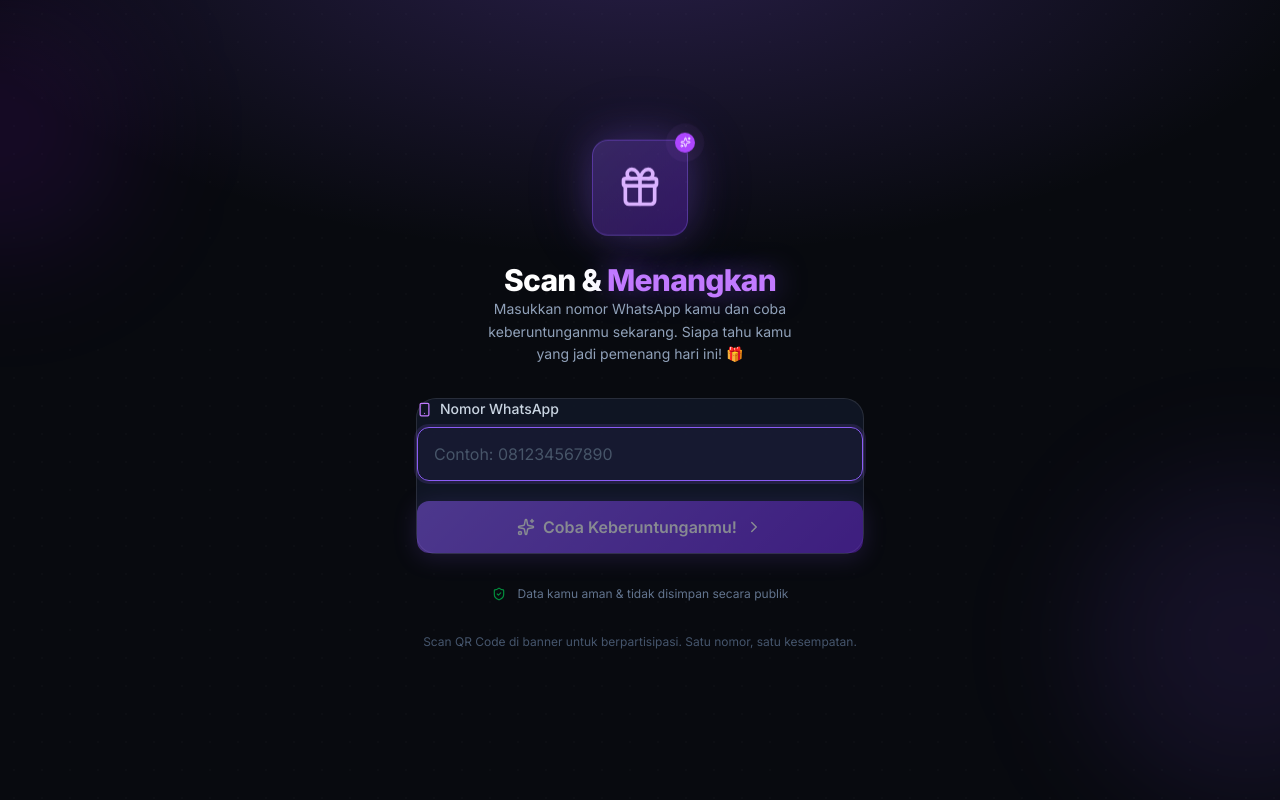
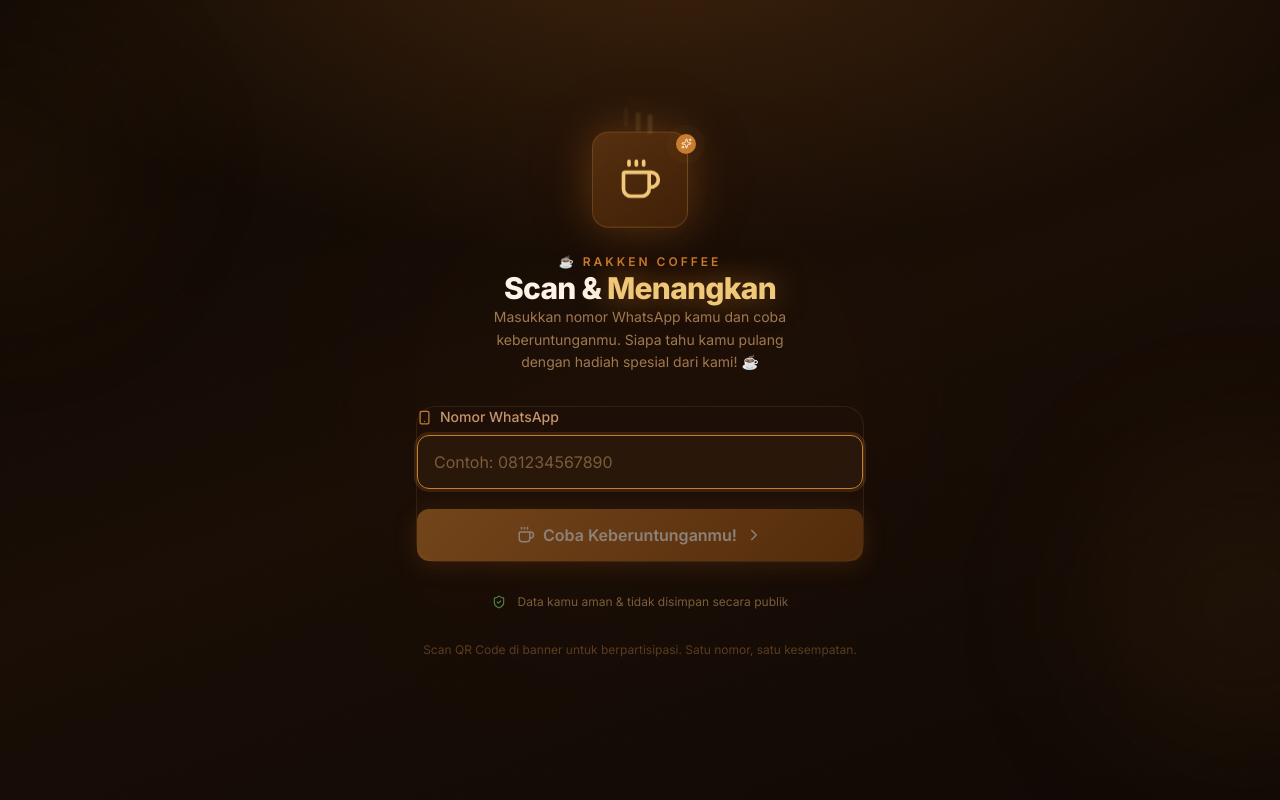
Before and after one commit to dzakyahnaf/barcode-luck, a Next.js app: page / in a window 1280 px wide. Built offline with nearby package versions, Linux system fonts and the light colour scheme.

Commit message:
fix: UI kopi

```diff
--- a/src/app/globals.css
+++ b/src/app/globals.css
@@ -2,22 +2,22 @@
 @import "tailwindcss";
 
 :root {
-  --bg-primary: #080a0f;
-  --bg-secondary: #0d1117;
-  --bg-card: #111827;
-  --border: rgba(255, 255, 255, 0.08);
-  --border-glow: rgba(139, 92, 246, 0.4);
-  --text-primary: #f8fafc;
-  --text-secondary: #94a3b8;
-  --text-muted: #475569;
-  --accent: #8b5cf6;
-  --accent-light: #a78bfa;
-  --accent-glow: rgba(139, 92, 246, 0.15);
-  --gold: #f59e0b;
-  --gold-light: #fcd34d;
-  --gold-glow: rgba(245, 158, 11, 0.2);
-  --green: #10b981;
-  --red: #ef4444;
+  --bg-primary: #0d0804;
+  --bg-secondary: #140c06;
+  --bg-card: #1e1109;
+  --border: rgba(180, 120, 60, 0.12);
+  --border-glow: rgba(180, 100, 30, 0.4);
+  --text-primary: #fdf4e7;
+  --text-secondary: #c4956a;
+  --text-muted: #7a5c3a;
+  --accent: #c97c2e;
+  --accent-light: #e8a84a;
+  --accent-glow: rgba(201, 124, 46, 0.15);
+  --gold: #d4a855;
+  --gold-light: #f0c87a;
+  --gold-glow: rgba(212, 168, 85, 0.2);
+  --green: #6aa84f;
+  --red: #c0392b;
 }
 
 * {
@@ -40,10 +40,10 @@
 }
 
 /* ===================== GRADIENTS & GLOWS ===================== */
-.bg-radial-purple {
+.bg-radial-coffee {
   background: radial-gradient(
     ellipse 80% 60% at 50% -10%,
-    rgba(139, 92, 246, 0.25) 0%,
+    rgba(180, 100, 30, 0.28) 0%,
     transparent 70%
   );
 }
@@ -51,30 +51,48 @@
 .bg-radial-gold {
   background: radial-gradient(
     ellipse 80% 60% at 50% -10%,
-    rgba(245, 158, 11, 0.2) 0%,
+    rgba(212, 168, 85, 0.22) 0%,
     transparent 70%
   );
 }
 
+/* Keep old name as alias for landing page */
+.bg-radial-purple {
+  background: radial-gradient(
+    ellipse 80% 60% at 50% -10%,
+    rgba(180, 100, 30, 0.28) 0%,
+    transparent 70%
+  );
+}
+
+.glow-coffee {
+  box-shadow: 0 0 40px rgba(180, 100, 30, 0.35), 0 0 80px rgba(180, 100, 30, 0.12);
+}
+
 .glow-purple {
-  box-shadow: 0 0 40px rgba(139, 92, 246, 0.3), 0 0 80px rgba(139, 92, 246, 0.1);
+  box-shadow: 0 0 40px rgba(180, 100, 30, 0.35), 0 0 80px rgba(180, 100, 30, 0.12);
 }
 
 .glow-gold {
-  box-shadow: 0 0 40px rgba(245, 158, 11, 0.4), 0 0 80px rgba(245, 158, 11, 0.15);
+  box-shadow: 0 0 40px rgba(212, 168, 85, 0.45), 0 0 80px rgba(212, 168, 85, 0.18);
 }
 
 .text-glow-gold {
-  text-shadow: 0 0 30px rgba(245, 158, 11, 0.6);
+  text-shadow: 0 0 30px rgba(212, 168, 85, 0.65);
 }
 
+.text-glow-coffee {
+  text-shadow: 0 0 30px rgba(201, 124, 46, 0.7);
+}
+
+/* keep old alias */
 .text-glow-purple {
-  text-shadow: 0 0 30px rgba(139, 92, 246, 0.6);
+  text-shadow: 0 0 30px rgba(201, 124, 46, 0.7);
 }
 
 /* ===================== GLASS CARD ===================== */
 .glass-card {
-  background: rgba(17, 24, 39, 0.6);
+  background: rgba(30, 17, 9, 0.65);
   backdrop-filter: blur(20px);
   -webkit-backdrop-filter: blur(20px);
   border: 1px solid var(--border);
@@ -82,10 +100,10 @@
 }
 
 .glass-card-strong {
-  background: rgba(17, 24, 39, 0.85);
+  background: rgba(30, 17, 9, 0.88);
   backdrop-filter: blur(30px);
   -webkit-backdrop-filter: blur(30px);
-  border: 1px solid rgba(255, 255, 255, 0.1);
+  border: 1px solid rgba(180, 120, 60, 0.15);
   border-radius: 1.25rem;
 }
 
@@ -103,9 +121,9 @@
   cursor: pointer;
   border: none;
   transition: all 0.2s ease;
-  background: linear-gradient(135deg, #8b5cf6, #6d28d9);
-  color: white;
-  box-shadow: 0 4px 24px rgba(139, 92, 246, 0.35);
+  background: linear-gradient(135deg, #c97c2e, #8b4a10);
+  color: #fdf4e7;
+  box-shadow: 0 4px 24px rgba(180, 100, 30, 0.4);
   overflow: hidden;
 }
 
@@ -113,7 +131,7 @@
   content: "";
   position: absolute;
   inset: 0;
-  background: linear-gradient(135deg, rgba(255,255,255,0.15), transparent);
+  background: linear-gradient(135deg, rgba(255,220,150,0.18), transparent);
   opacity: 0;
   transition: opacity 0.2s;
 }
@@ -124,7 +142,7 @@
 
 .btn-primary:hover:not(:disabled) {
   transform: translateY(-2px);
-  box-shadow: 0 8px 32px rgba(139, 92, 246, 0.5);
+  box-shadow: 0 8px 32px rgba(180, 100, 30, 0.55);
 }
 
 .btn-primary:active:not(:disabled) {
@@ -140,7 +158,7 @@
 .input-field {
   width: 100%;
   padding: 0.875rem 1rem;
-  background: rgba(255, 255, 255, 0.04);
+  background: rgba(255, 220, 150, 0.04);
   border: 1px solid var(--border);
   border-radius: 0.75rem;
   color: var(--text-primary);
@@ -156,8 +174,8 @@
 
 .input-field:focus {
   border-color: var(--accent);
-  background: rgba(139, 92, 246, 0.06);
-  box-shadow: 0 0 0 3px rgba(139, 92, 246, 0.15);
+  background: rgba(201, 124, 46, 0.07);
+  box-shadow: 0 0 0 3px rgba(201, 124, 46, 0.18);
 }
 
 /* ===================== CODE DISPLAY ===================== */
@@ -167,8 +185,8 @@
   font-weight: 700;
   letter-spacing: 0.3em;
   color: var(--gold-light);
-  background: rgba(245, 158, 11, 0.1);
-  border: 2px solid rgba(245, 158, 11, 0.3);
+  background: rgba(212, 168, 85, 0.1);
+  border: 2px solid rgba(212, 168, 85, 0.35);
   border-radius: 0.75rem;
   padding: 1rem 1.5rem;
   text-align: center;
@@ -182,7 +200,7 @@
 .spinner {
   width: 2rem;
   height: 2rem;
-  border: 3px solid rgba(139, 92, 246, 0.2);
+  border: 3px solid rgba(201, 124, 46, 0.2);
   border-top-color: var(--accent);
   border-radius: 50%;
   animation: spin 0.8s linear infinite;
@@ -200,8 +218,8 @@
 }
 
 @keyframes pulse-glow {
-  0%, 100% { box-shadow: 0 0 20px rgba(245, 158, 11, 0.3); }
-  50% { box-shadow: 0 0 40px rgba(245, 158, 11, 0.6), 0 0 80px rgba(245, 158, 11, 0.2); }
+  0%, 100% { box-shadow: 0 0 20px rgba(212, 168, 85, 0.3); }
+  50% { box-shadow: 0 0 40px rgba(212, 168, 85, 0.65), 0 0 80px rgba(212, 168, 85, 0.2); }
 }
 
 @keyframes float {
@@ -217,6 +235,12 @@
 @keyframes shimmer {
   0% { background-position: -200% center; }
   100% { background-position: 200% center; }
+}
+
+@keyframes steam {
+  0% { opacity: 0.6; transform: translateY(0) scaleX(1); }
+  50% { opacity: 0.3; transform: translateY(-10px) scaleX(1.2); }
+  100% { opacity: 0; transform: translateY(-20px) scaleX(0.8); }
 }
 
 .animate-fade-in-up {
@@ -236,14 +260,18 @@
 }
 
 .animate-shimmer {
-  background: linear-gradient(90deg, transparent, rgba(255,255,255,0.1), transparent);
+  background: linear-gradient(90deg, transparent, rgba(255,220,150,0.08), transparent);
   background-size: 200% 100%;
   animation: shimmer 2s infinite;
 }
 
+.animate-steam {
+  animation: steam 2s ease-in-out infinite;
+}
+
 /* ===================== GRID DOTS BACKGROUND ===================== */
 .bg-dots {
-  background-image: radial-gradient(circle, rgba(255,255,255,0.04) 1px, transparent 1px);
+  background-image: radial-gradient(circle, rgba(180,120,60,0.06) 1px, transparent 1px);
   background-size: 28px 28px;
 }
 
@@ -258,8 +286,15 @@
   z-index: 999;
 }
 
+/* ===================== COFFEE RING DECORATION ===================== */
+.coffee-ring {
+  border-radius: 50%;
+  border: 2px solid rgba(180, 100, 30, 0.2);
+  box-shadow: inset 0 0 20px rgba(100, 50, 10, 0.3);
+}
+
 /* ===================== SCROLLBAR ===================== */
 ::-webkit-scrollbar { width: 6px; }
 ::-webkit-scrollbar-track { background: var(--bg-secondary); }
-::-webkit-scrollbar-thumb { background: rgba(139, 92, 246, 0.4); border-radius: 99px; }
+::-webkit-scrollbar-thumb { background: rgba(180, 100, 30, 0.4); border-radius: 99px; }
 ::-webkit-scrollbar-thumb:hover { background: var(--accent); }
--- a/src/app/page.tsx
+++ b/src/app/page.tsx
@@ -1,7 +1,7 @@
 "use client";
 
 import { useState, useEffect, useRef } from "react";
-import { Smartphone, Sparkles, Gift, ShieldCheck, ChevronRight } from "lucide-react";
+import { Smartphone, Sparkles, Coffee, ShieldCheck, ChevronRight } from "lucide-react";
 
 const STORAGE_KEY = "qr_campaign_played";
 
@@ -58,14 +58,11 @@
         return;
       }
 
-      // Mark as played in localStorage
       localStorage.setItem(STORAGE_KEY, "true");
 
       if (data.won && data.code) {
-        // Redirect to win page
         window.location.href = `/result?won=true&code=${data.code}`;
       } else {
-        // Redirect to lose page first, then Instagram
         window.location.href = `/result?won=false&redirect=${encodeURIComponent(data.redirectUrl || "https://instagram.com/rakkencoffee")}`;
       }
     } catch {
@@ -80,42 +77,76 @@
   };
 
   return (
-    <main className="relative min-h-screen overflow-hidden bg-[#080a0f] flex flex-col items-center justify-center px-4 py-10">
+    <main className="relative min-h-screen overflow-hidden flex flex-col items-center justify-center px-4 py-10"
+      style={{ background: "linear-gradient(160deg, #0d0804 0%, #1a0e06 50%, #0f0905 100%)" }}>
+
       {/* Background layers */}
-      <div className="absolute inset-0 bg-dots opacity-40" />
-      <div className="absolute inset-0 bg-radial-purple" />
-      <div className="absolute top-0 -left-32 w-64 h-64 rounded-full bg-purple-600/10 blur-3xl" />
-      <div className="absolute bottom-0 -right-32 w-80 h-80 rounded-full bg-violet-500/10 blur-3xl" />
+      <div className="absolute inset-0 bg-dots opacity-50" />
+      <div className="absolute inset-0 bg-radial-coffee" />
+
+      {/* Decorative warm blobs */}
+      <div className="absolute top-0 -left-40 w-80 h-80 rounded-full blur-3xl"
+        style={{ background: "radial-gradient(circle, rgba(150,80,20,0.12), transparent)" }} />
+      <div className="absolute bottom-0 -right-40 w-96 h-96 rounded-full blur-3xl"
+        style={{ background: "radial-gradient(circle, rgba(180,100,30,0.1), transparent)" }} />
+      <div className="absolute top-1/2 left-1/2 -translate-x-1/2 -translate-y-1/2 w-[600px] h-[600px] rounded-full blur-3xl opacity-20"
+        style={{ background: "radial-gradient(circle, rgba(100,50,10,0.3), transparent)" }} />
 
       {/* Content */}
       <div className="relative z-10 w-full max-w-md flex flex-col items-center gap-8 animate-fade-in-up">
 
-        {/* Hero icon + tagline */}
+        {/* Logo / Hero */}
         <div className="flex flex-col items-center gap-4 text-center">
-          <div
-            className="relative flex items-center justify-center w-24 h-24 rounded-2xl glow-purple animate-float"
-            style={{
-              background:
-                "linear-gradient(135deg, rgba(139,92,246,0.3), rgba(109,40,217,0.4))",
-              border: "1px solid rgba(139,92,246,0.4)",
-            }}
-          >
-            <Gift size={44} className="text-purple-300" />
+          {/* Coffee cup with steam */}
+          <div className="relative">
+            <div
+              className="relative flex items-center justify-center w-24 h-24 rounded-2xl glow-coffee animate-float"
+              style={{
+                background: "linear-gradient(135deg, rgba(180,100,30,0.35), rgba(100,50,10,0.5))",
+                border: "1px solid rgba(180,120,60,0.35)",
+              }}
+            >
+              <Coffee size={44} style={{ color: "#f0c87a" }} />
+            </div>
+            {/* Steam wisps */}
+            <div className="absolute -top-5 left-8 flex gap-2">
+              {[0, 0.4, 0.8].map((delay, i) => (
+                <div
+                  key={i}
+                  className="w-1 h-5 rounded-full animate-steam opacity-0"
+                  style={{
+                    background: "rgba(240, 200, 122, 0.4)",
+                    animationDelay: `${delay}s`,
+                    filter: "blur(1px)",
+                  }}
+                />
+              ))}
+            </div>
+            {/* Sparkle badge */}
             <span className="absolute -top-2 -right-2 flex h-5 w-5">
-              <span className="animate-ping absolute inline-flex h-full w-full rounded-full bg-purple-400 opacity-75" />
-              <span className="relative inline-flex rounded-full h-5 w-5 bg-purple-500 items-center justify-center">
-                <Sparkles size={11} className="text-white" />
+              <span className="animate-ping absolute inline-flex h-full w-full rounded-full opacity-75"
+                style={{ background: "rgba(212, 168, 85, 0.7)" }} />
+              <span className="relative inline-flex rounded-full h-5 w-5 items-center justify-center"
+                style={{ background: "#c97c2e" }}>
+                <Sparkles size={11} style={{ color: "#fdf4e7" }} />
               </span>
             </span>
           </div>
 
           <div>
-            <h1 className="text-3xl font-extrabold text-white tracking-tight">
-              Scan &amp; <span className="text-purple-400 text-glow-purple">Menangkan</span>
+            <p className="text-xs font-semibold tracking-[0.25em] uppercase mb-2"
+              style={{ color: "#c97c2e" }}>
+              ☕ Rakken Coffee
+            </p>
+            <h1 className="text-3xl font-extrabold tracking-tight" style={{ color: "#fdf4e7" }}>
+              Scan &{" "}
+              <span className="text-glow-coffee" style={{ color: "#f0c87a" }}>
+                Menangkan
+              </span>
             </h1>
-            <p className="text-slate-400 mt-2 text-sm leading-relaxed max-w-xs">
-              Masukkan nomor WhatsApp kamu dan coba keberuntunganmu sekarang.
-              Siapa tahu kamu yang jadi pemenang hari ini! 🎁
+            <p className="mt-2 text-sm leading-relaxed max-w-xs" style={{ color: "#a07850" }}>
+              Masukkan nomor WhatsApp kamu dan coba keberuntunganmu.
+              Siapa tahu kamu pulang dengan hadiah spesial dari kami! ☕
             </p>
           </div>
         </div>
@@ -129,9 +160,10 @@
               <div className="flex flex-col gap-2">
                 <label
                   htmlFor="phone-input"
-                  className="text-sm font-medium text-slate-300 flex items-center gap-2"
+                  className="text-sm font-medium flex items-center gap-2"
+                  style={{ color: "#c4956a" }}
                 >
-                  <Smartphone size={15} className="text-purple-400" />
+                  <Smartphone size={15} style={{ color: "#c97c2e" }} />
                   Nomor WhatsApp
                 </label>
                 <input
@@ -153,7 +185,7 @@
                   autoFocus
                 />
                 {error && (
-                  <p className="text-red-400 text-xs animate-fade-in flex items-center gap-1">
+                  <p className="text-xs animate-fade-in flex items-center gap-1" style={{ color: "#e07070" }}>
                     <span>⚠</span> {error}
                   </p>
                 )}
@@ -167,12 +199,13 @@
               >
                 {isLoading ? (
                   <>
-                    <div className="spinner !w-5 !h-5 !border-2 !border-white/20 !border-t-white" />
+                    <div className="spinner w-5! h-5! border-2!"
+                      style={{ borderColor: "rgba(255,220,150,0.2)", borderTopColor: "#fdf4e7" }} />
                     <span>Memproses...</span>
                   </>
                 ) : (
                   <>
-                    <Sparkles size={18} />
+                    <Coffee size={18} />
                     <span>Coba Keberuntunganmu!</span>
                     <ChevronRight size={18} />
                   </>
@@ -183,13 +216,13 @@
         </div>
 
         {/* Trust badges */}
-        <div className="flex items-center gap-3 text-slate-500 text-xs">
-          <ShieldCheck size={14} className="text-green-500/70" />
+        <div className="flex items-center gap-3 text-xs" style={{ color: "#7a5c3a" }}>
+          <ShieldCheck size={14} style={{ color: "rgba(100,180,100,0.7)" }} />
           <span>Data kamu aman &amp; tidak disimpan secara publik</span>
         </div>
 
-        {/* Footer */}
-        <p className="text-slate-600 text-xs text-center">
+        {/* Footer note */}
+        <p className="text-xs text-center" style={{ color: "#5a3c20" }}>
           Scan QR Code di banner untuk berpartisipasi. Satu nomor, satu kesempatan.
         </p>
       </div>
@@ -202,16 +235,17 @@
     <div className="flex flex-col items-center gap-4 py-4 text-center animate-fade-in">
       <div
         className="w-16 h-16 rounded-2xl flex items-center justify-center text-3xl"
-        style={{ background: "rgba(245, 158, 11, 0.1)", border: "1px solid rgba(245,158,11,0.3)" }}
+        style={{ background: "rgba(212,168,85,0.1)", border: "1px solid rgba(212,168,85,0.3)" }}
       >
         ⏰
       </div>
       <div>
-        <h2 className="text-lg font-bold text-white">Sudah Dimainkan</h2>
-        <p className="text-slate-400 text-sm mt-1 leading-relaxed">
+        <h2 className="text-lg font-bold" style={{ color: "#fdf4e7" }}>Sudah Dimainkan</h2>
+        <p className="text-sm mt-1 leading-relaxed" style={{ color: "#a07850" }}>
           Nomor ini sudah pernah mengikuti undian.
           <br />
-          Satu nomor hanya bisa bermain <strong className="text-white">satu kali</strong>.
+          Satu nomor hanya bisa bermain{" "}
+          <strong style={{ color: "#fdf4e7" }}>satu kali</strong>.
         </p>
       </div>
       <a
```
Also changed, not shown: src/app/admin/page.tsx (+14 -12 lines), src/app/result/page.tsx (+72 -68 lines).
